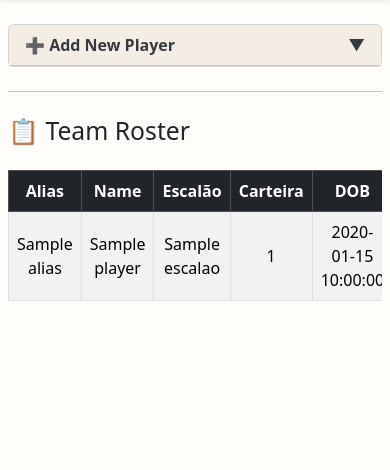
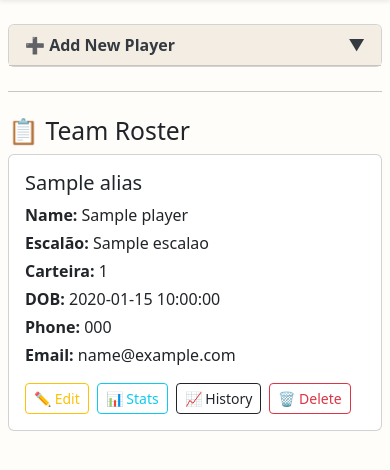
Before and after one commit to mfreitas64/team-manager, a Python web app: template app/templates/players.html in a window 390 px wide. Shown: the part 56-526 px from the top of the page. Run offline with Jinja, Linux system fonts and the light colour scheme; the template is opened without the code that fills it: most values are stand-ins (such as "Sample title", 1, 10 or a date in 2020).

Commit message:
New Players layout

```diff
--- a/app/templates/players.html
+++ b/app/templates/players.html
@@ -63,7 +63,8 @@
 
 <h2 class="mt-4">📋 {{ _('Team Roster') }}</h2>
 
-<div class="table-responsive">
+<!-- Table View (desktop and tablet) -->
+<div class="table-responsive d-none d-sm-block">
   <table class="table table-striped table-bordered mt-3 align-middle text-center">
     <thead class="table-dark">
       <tr>
@@ -87,25 +88,51 @@
           <td>{{ player.dob }}</td>
           <td>{{ player.mobile_phone }}</td>
           <td>{{ player.email }}</td>
-          <td class="text-nowrap">
-            <a href="{{ url_for('players.edit_player', player_id=player.id) }}" class="btn btn-sm btn-outline-warning">✏️ {{ _('Edit') }}</a>
-            <form action="{{ url_for('players.delete_player', player_id=player.id) }}" method="POST" class="d-inline">
-              <button type="submit" class="btn btn-sm btn-outline-danger mb-1"
-                onclick="return confirm('{{ _('Are you sure you want to delete this player?') }}');">
-                🗑 {{ _('Delete') }}
-              </button>
-            </form>
-            <a href="{{ url_for('players.player_season_stats', player_id=player.id) }}" class="btn btn-sm btn-outline-info mb-1">
-              📊 {{ _('Stats') }}
-            </a>
-            <a href="{{ url_for('players.player_history', player_id=player.id) }}" class="btn btn-sm btn-outline-dark mb-1">
-              📈 {{ _('History') }}
-            </a>
+          <td style="white-space: normal;">
+            <div class="d-flex flex-wrap gap-1 justify-content-left"></div>
+                <a href="{{ url_for('players.edit_player', player_id=player.id) }}" title="{{ _('Edit') }}" class="btn btn-sm btn-outline-warning">✏️</a>
+                <form action="{{ url_for('players.delete_player', player_id=player.id) }}" method="POST" class="d-inline">
+                  <button type="submit" title="{{ _('Delete') }}" class="btn btn-sm btn-outline-danger mb-1"
+                    onclick="return confirm('{{ _('Are you sure you want to delete this player?') }}');">🗑
+                  </button>
+                </form>
+                <a href="{{ url_for('players.player_season_stats', player_id=player.id) }}" title="{{ _('Stats') }}" class="btn btn-sm btn-outline-info mb-1">📊</a>
+                <a href="{{ url_for('players.player_history', player_id=player.id) }}" title="{{ _('History') }}" class="btn btn-sm btn-outline-dark mb-1">📈</a>
+            </div>
           </td>
         </tr>
       {% endfor %}
     </tbody>
   </table>
+</div>
+
+<!-- Mobile View (card layout) -->
+<div class="d-sm-none">
+  {% for player in players %}
+    <div class="card mb-3">
+      <div class="card-body">
+        <h5 class="card-title">{{ player.alias }}</h5>
+        <p class="card-text mb-1"><strong>{{ _('Name:') }}</strong> {{ player.name }}</p>
+        <p class="card-text mb-1"><strong>{{ _('Escalão:') }}</strong> {{ player.escalao }}</p>
+        <p class="card-text mb-1"><strong>{{ _('Carteira:') }}</strong> {{ player.n_carteira }}</p>
+        <p class="card-text mb-1"><strong>{{ _('DOB:') }}</strong> {{ player.dob }}</p>
+        <p class="card-text mb-1"><strong>{{ _('Phone:') }}</strong> {{ player.mobile_phone }}</p>
+        <p class="card-text mb-1"><strong>{{ _('Email:') }}</strong> {{ player.email }}</p>
+
+        <div class="mt-3 d-flex gap-2 flex-wrap">
+          <a href="{{ url_for('players.edit_player', player_id=player.id) }}" class="btn btn-sm btn-outline-warning">✏️ {{ _('Edit') }}</a>
+          <a href="{{ url_for('players.player_season_stats', player_id=player.id) }}" class="btn btn-sm btn-outline-info">📊 {{ _('Stats') }}</a>
+          <a href="{{ url_for('players.player_history', player_id=player.id) }}" class="btn btn-sm btn-outline-dark">📈 {{ _('History') }}</a>
+          <form action="{{ url_for('players.delete_player', player_id=player.id) }}" method="POST" class="d-inline">
+            <button type="submit" class="btn btn-sm btn-outline-danger"
+                    onclick="return confirm('{{ _('Are you sure you want to delete this player?') }}');">
+              🗑 {{ _('Delete') }}
+            </button>
+          </form>
+        </div>
+      </div>
+    </div>
+  {% endfor %}
 </div>
 {% endblock %}
 
```
Also changed, not shown: app/practise/routes.py (+9 -3 lines), app/templates/edit_practice_register.html (+10 -12 lines), app/templates/practice_register.html (+16 -12 lines).
